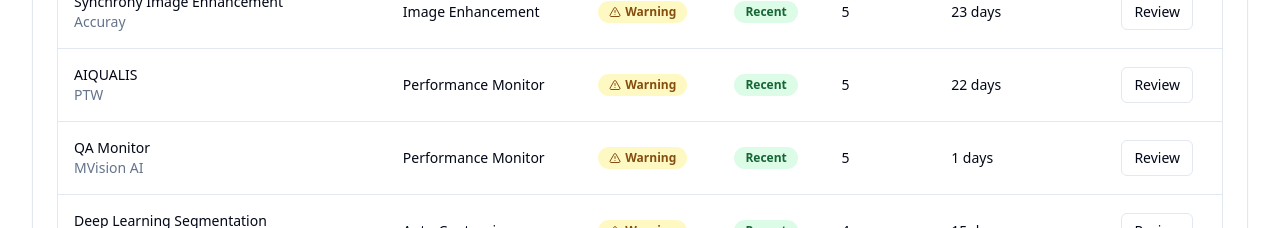
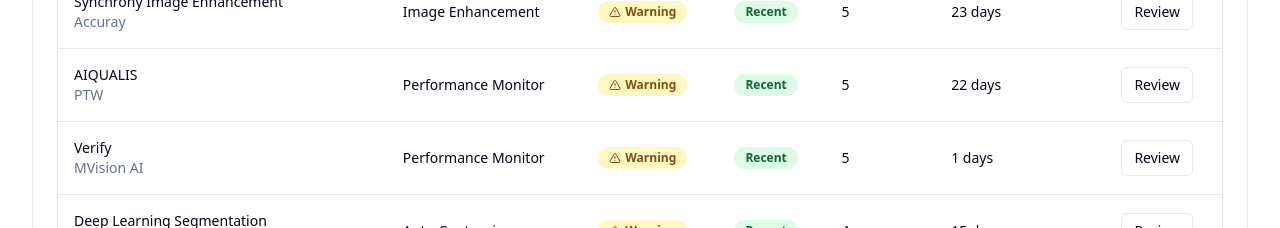
Before and after one commit to DLinRT-eu/website, a React (Vite) app: page /review in a window 1280 px wide. Shown: the part 3800-4028 px from the top of the page. Built offline with nearby package versions, Linux system fonts and the light colour scheme.

Commit message:
Fix: Update MVision Verify product details
Update the MVision performance monitoring product details in `mvision.ts` to reflect the correct name ("Verify"), product ID, and URLs. The product ID, product URL, and website URL are updated to point to `https://mvision.ai/verify/`.

```diff
--- a/src/data/products/performance-monitor/mvision.ts
+++ b/src/data/products/performance-monitor/mvision.ts
@@ -1,13 +1,14 @@
+
 
 import { ProductDetails } from "@/types/productDetails";
 
 export const MVISION_PERFORMANCE_PRODUCTS: ProductDetails[] = [
   {
-    id: "mvision-ai-qa-monitor",
-    name: "QA Monitor",
+    id: "mvision-ai-verify",
+    name: "Verify",
     company: "MVision AI",
     companyUrl: "https://www.mvision.ai/",
-    productUrl: "https://www.mvision.ai/qa-monitor/",
+    productUrl: "https://mvision.ai/verify/",
     githubUrl: "https://github.com/DLinRT-eu/website/tree/main/src/data/products/performance-monitor/mvision.ts",
     description: "AI-powered quality assurance and performance monitoring system for radiotherapy treatment verification and dose delivery monitoring.",
     features: [
@@ -20,7 +21,7 @@ export const MVISION_PERFORMANCE_PRODUCTS: ProductDetails[] = [
     category: "Performance Monitor",
     certification: "CE & FDA",
     logoUrl: "/logos/mvision-ai.png",
-    website: "https://www.mvision.ai/qa-monitor/",
+    website: "https://mvision.ai/verify/",
     anatomicalLocation: ["Multiple"],
     modality: ["LINAC", "EPID"],
     subspeciality: "Medical Physics",
```
